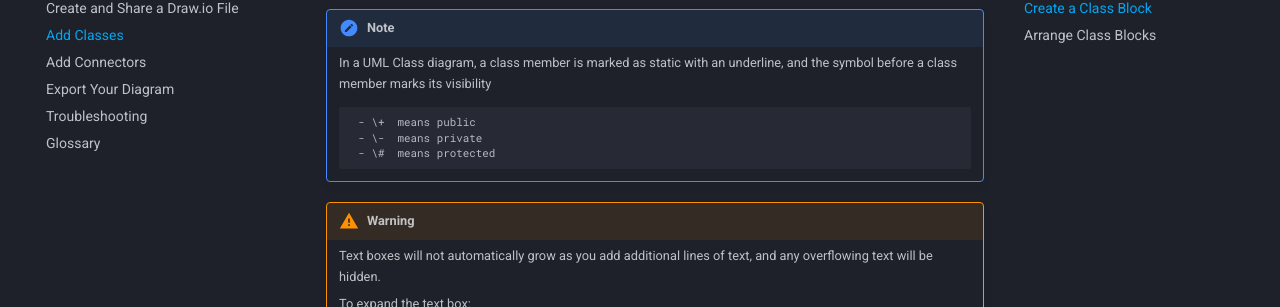
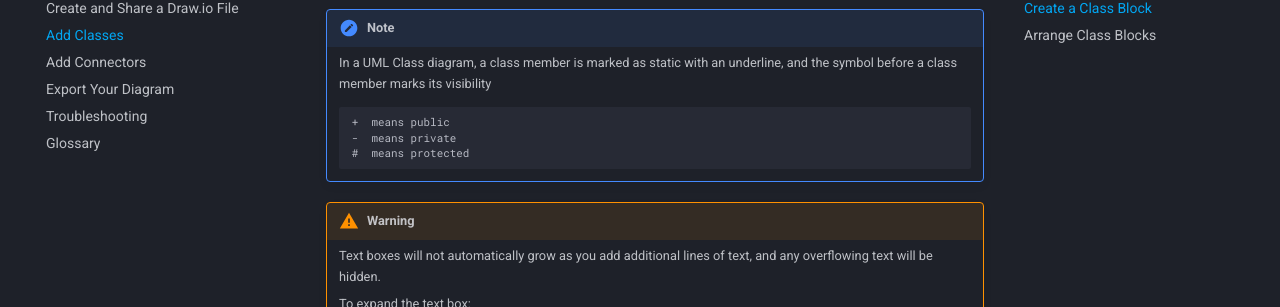
Before and after one commit to kai-st/comm2216-docs-project, an MkDocs documentation site: the page built from docs/blocks.md, in a window 1280 px wide and 900 px high, scrolled down 5347 px. Shown: the part 145-452 px from the top of the window. Built offline with MkDocs 1.6.1 and Material for MkDocs 9.7.7, drawn with Linux system fonts in a browser that asks for light colours.

Commit message:
Fix annotations again

```diff
--- a/docs/blocks.md
+++ b/docs/blocks.md
@@ -73,9 +73,9 @@ If you do not see a UML section in your Shapes panel, here is how to add it.
 
          In a UML Class diagram, a class member is marked as static with an underline, and the symbol before a class member marks its visibility
 
-             - \+  means public
-             - \-  means private
-             - \#  means protected
+            +  means public
+            -  means private
+            #  means protected
 
     !!! warning
 
```
